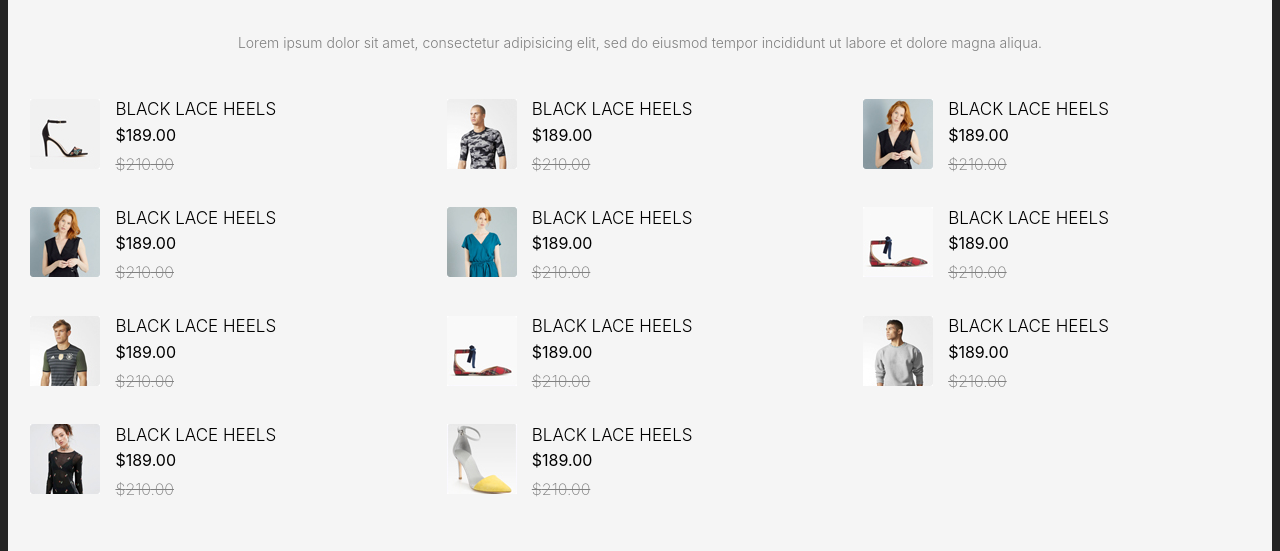
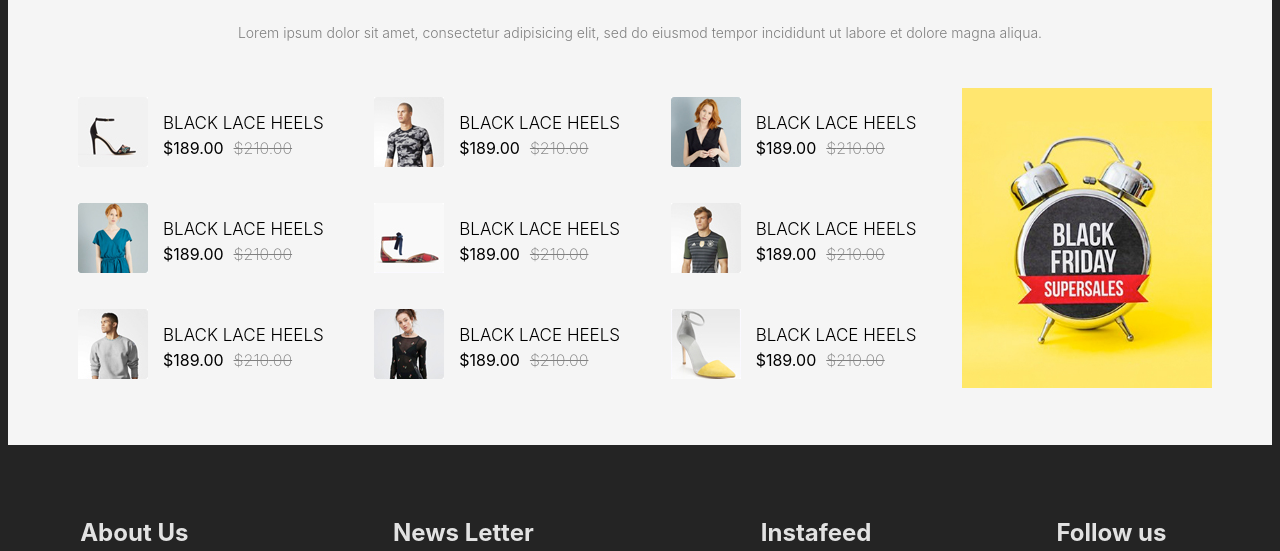
Before and after one commit to BridgetKas/ShoeStore, a React (Vite) app: page / in a window 1280 px wide. Shown: the part 1698-2249 px from the top of the page. Built offline with nearby package versions, Linux system fonts and the light colour scheme.

Commit message:
Added Deals Component

```diff
--- a/src/components/common/Deals/deals.jsx
+++ b/src/components/common/Deals/deals.jsx
@@ -37,12 +37,7 @@ function DealsComp() {
       itemPrice:189.00,
       originalprice:210.00
     },
-    {
-      image:image3,
-      itemname:"Black Lace Heels",
-      itemPrice:189.00,
-      originalprice:210.00
-    },
+
     {
       image:image5,
       itemname:"Black Lace Heels",
@@ -61,12 +56,7 @@ function DealsComp() {
       itemPrice:189.00,
       originalprice:210.00
     },
-    {
-      image:image6,
-      itemname:"Black Lace Heels",
-      itemPrice:189.00,
-      originalprice:210.00
-    },
+
     {
       image:image9,
       itemname:"Black Lace Heels",
@@ -93,6 +83,7 @@ function DealsComp() {
         <h3>Lorem ipsum dolor sit amet, consectetur adipisicing elit,
           sed do eiusmod tempor incididunt ut labore et dolore magna aliqua.
         </h3>
+        <div className={styles.container}>
           <div className={styles.dealsContainer}>
             {dealsArr.map((item,index) =>(
               <div key={index} className={styles.itemContainer}>
@@ -108,6 +99,7 @@ function DealsComp() {
                 </div>
               </div>
             ))}
+          </div>
           <div className={styles.blackFridayContainer}>
             <img src={friday} alt="Black Friday Banner" className={styles.friday}/>
           </div>
--- a/src/components/common/Deals/deals.module.css
+++ b/src/components/common/Deals/deals.module.css
@@ -85,7 +85,6 @@ h3 {
         grid-template-columns: repeat(3,1fr);
         width:98%;
         gap: 30px;
-
     }
 
     .priceContainer {
@@ -94,8 +93,39 @@ h3 {
         align-items:flex-start;
     }
 
-
     .firstprice {
         margin-top:-5px;
     }
 }
+
+
+
+@media (min-width:992px) {
+    .container {
+        display:flex;
+        gap:15px;
+        align-items: center;
+    }
+
+    .priceContainer {
+        flex-direction: row;
+        align-items:center;
+    }
+
+    .firstprice {
+        margin-top:0;
+    }
+
+    .blackFridayContainer {
+        display:block;
+    }
+
+    .mainContainer {
+        padding:20px 60px;
+    }
+
+    .friday{
+        height:300px;
+        width:250px;
+    }
+}
```
Lines whose indentation alone changed are shown as unchanged.
